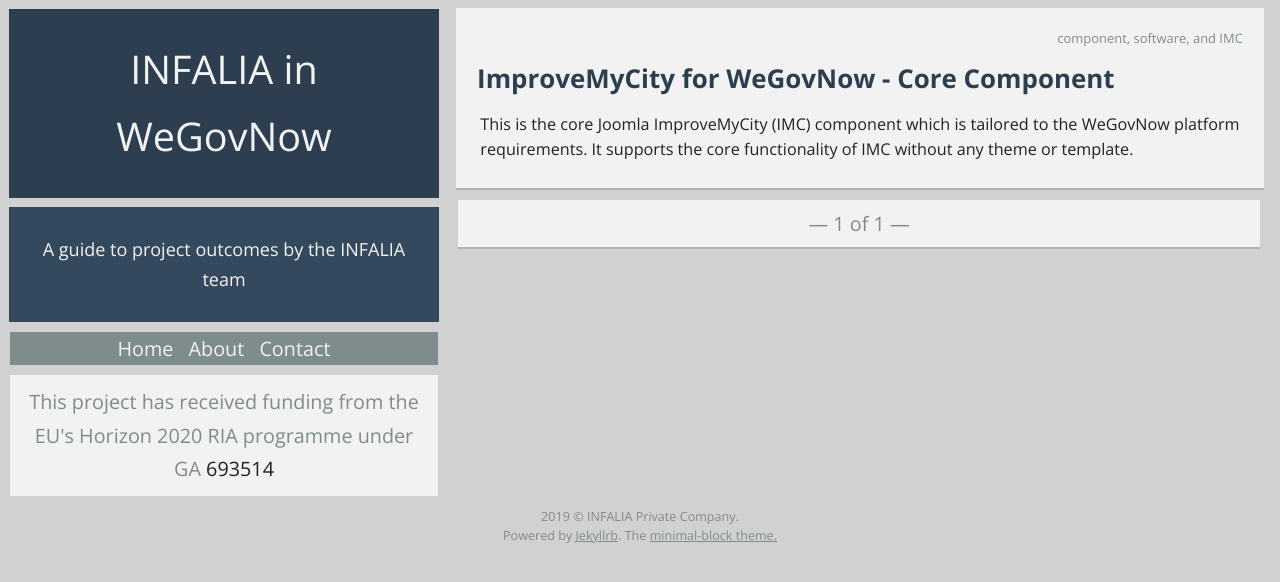
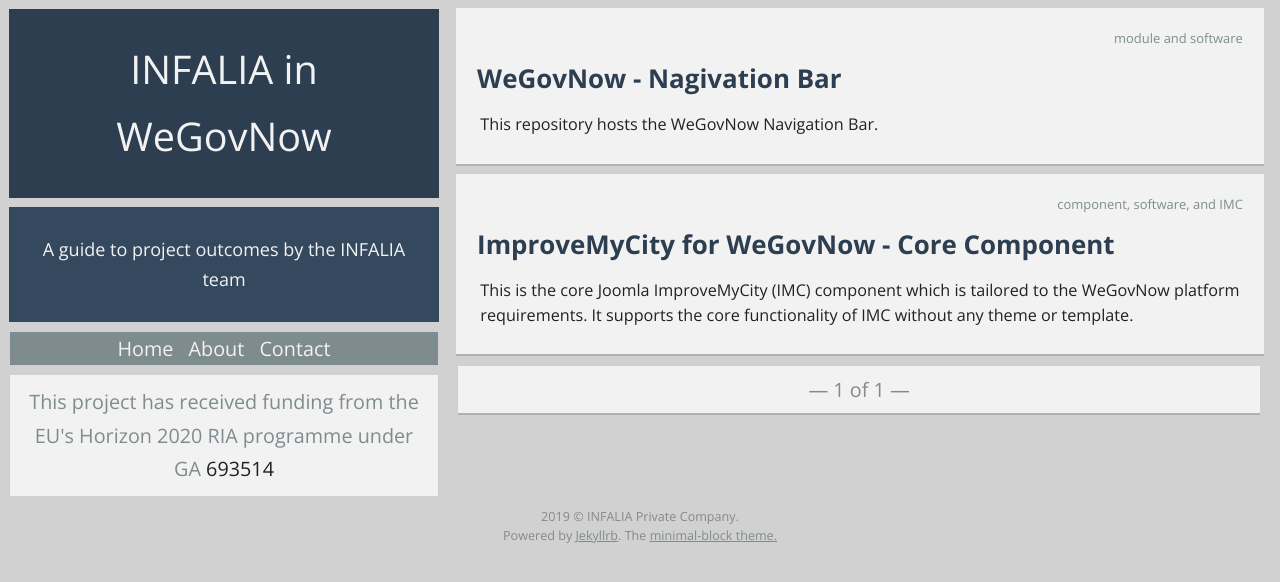
Before and after one commit to Infalia/wegovnow, a Jekyll site: the page built from index.html, in a window 1280 px wide. Shown: the top 582 px of the page. Built offline with Jekyll 4.4.1, drawn with Linux system fonts in a browser that asks for light colours; the list of posts is cut into pages by our own code.

Commit message:
Add Navigation Bar

```diff
--- /dev/null
+++ b/_posts/2019-02-13-wgn-navbar.md
@@ -0,0 +1,20 @@
+---
+layout: post
+title:  "WeGovNow - Nagivation Bar"
+date:   2019-03-13 00:00:00
+categories: [module, software]
+tags: module
+---
+This repository hosts the WeGovNow Navigation Bar.
+
+It is designed and implemented based on good accessibility practices such as high contrast and being keyboard friendly
+
+Prerequisites
+----------------
+None
+
+Installation
+----------------
+
+Setting up
+----------------
```
Also changed, not shown: _posts/2019-02-13-imc-core.md (+1 -1 lines).
